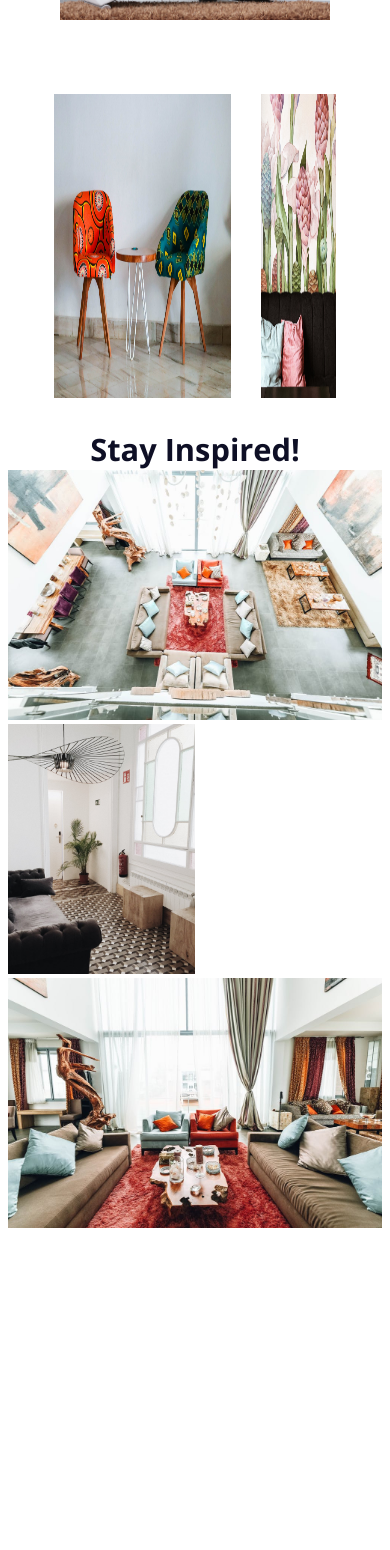
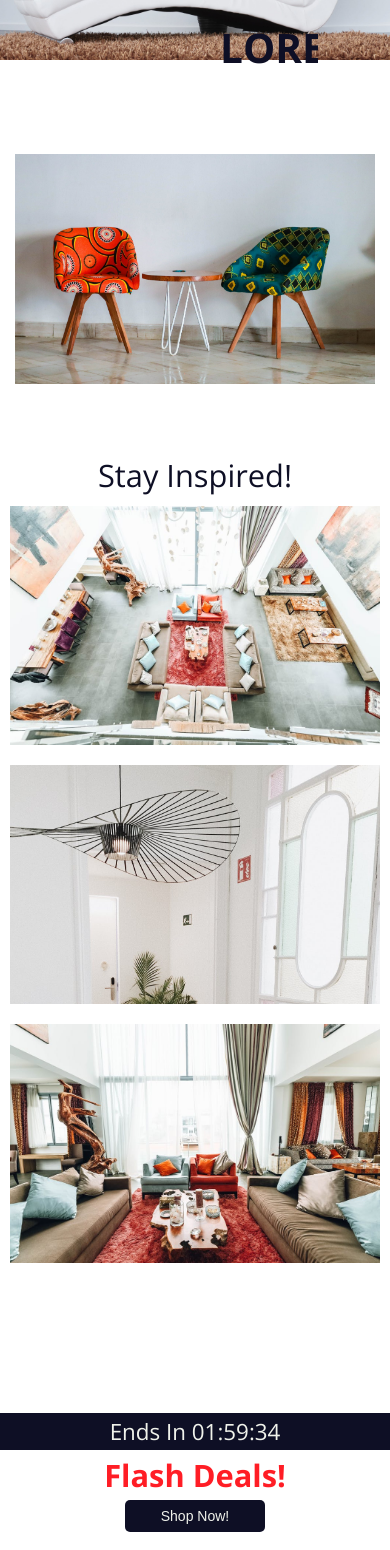
Before and after one commit to yirano/react-luna_living, a React (Create React App) app: page / in a window 390 px wide. Shown: the part 380-1930 px from the top of the page. Before the commit the page ends 1612 px from the top, so only its background shows below. Built offline with nearby package versions, Linux system fonts and the light colour scheme.

Commit message:
Modify elements to be responsive

```diff
--- a/src/App.css
+++ b/src/App.css
@@ -2,6 +2,7 @@
 	--black: #0e0f25;
 	--blue-grey: #6b7e87;
 	--white: #f0f2eb;
+	--red: #ff1d25;
 }
 
 *,
@@ -15,6 +16,12 @@ html {
 main {
 	font-family: 'Open Sans', sans-serif;
 	color: var(--black);
+	padding-bottom: 200px;
+}
+
+section {
+	margin-bottom: 60px;
+	padding: 40px 0;
 }
 
 h1 {
--- a/src/App.js
+++ b/src/App.js
@@ -3,6 +3,7 @@ import Header from './components/Header/Header';
 import Hero from './components/Hero/Hero';
 import NewItems from './components/NewItems/NewItems';
 import Inspiration from './components/Inspiration/Inspiration';
+import Deals from './components/Deals/Deals';
 import './App.css';
 
 function App() {
@@ -12,6 +13,7 @@ function App() {
 			<Hero />
 			<NewItems />
 			<Inspiration />
+			<Deals />
 		</main>
 	);
 }
--- /dev/null
+++ b/src/components/Deals/Deals.css
@@ -0,0 +1,86 @@
+.deals {
+	display: flex;
+	flex-flow: column;
+	justify-content: center;
+	align-items: center;
+}
+
+.timer {
+	background-color: var(--black);
+	color: var(--white);
+	width: 100%;
+	text-align: center;
+}
+
+.timer h3 {
+	font-weight: 400;
+	font-size: 1.6em;
+	padding: 3px 0;
+}
+
+.dealsBody {
+	width: 100%;
+	text-align: center;
+}
+
+.dealsBody h3 {
+	color: var(--red);
+	margin: 4px 0;
+}
+
+.dealsBody button {
+	width: 140px;
+	background-color: var(--black);
+	color: var(--white);
+	padding: 8px 12px;
+	outline: none;
+	border: none;
+	border-radius: 5px;
+}
+
+.cardContainer {
+	display: flex;
+	justify-content: center;
+	flex-wrap: wrap;
+}
+
+.cardImg {
+	overflow: hidden;
+}
+
+.cardImg img {
+	width: 140%;
+}
+
+.card {
+	background-color: var(--white);
+	width: 260px;
+	margin: 20px 10px;
+}
+
+.cardText {
+	padding: 20px 9px;
+	height: 150px;
+	line-height: 1.8em;
+}
+
+.card h4 {
+	font-size: 1.4em;
+	font-weight: 400;
+}
+
+.price {
+	color: var(--red);
+	margin-top: 20px;
+}
+
+.card h5 {
+	text-decoration: line-through;
+	font-weight: 400;
+}
+
+@media only screen and (max-width: 768px) {
+	.card {
+		width: 500px;
+	}
+}
--- /dev/null
+++ b/src/components/Deals/Deals.js
@@ -0,0 +1,67 @@
+import React from 'react';
+import Dining from '../../Images/clearance-dining.jpeg';
+import Chairs from '../../Images/clearance-greychairs.jpg';
+import Pillows from '../../Images/clearance-pillows.jpeg';
+import Modern from '../../Images/clearance-modern.jpg';
+import './Deals.css';
+
+export default function Deals() {
+	return (
+		<section className="deals">
+			<div className="timer">
+				<h3>Ends In 01:59:34</h3>
+			</div>
+			<div className="dealsBody">
+				<h3>Flash Deals!</h3>
+				<button>Shop Now!</button>
+
+				<div className="cardContainer">
+					<div className="card">
+						<div className="cardImg">
+							<img src={Chairs} alt="sales item" />
+						</div>
+						<div className="cardText">
+							<h4>Lorem Ipsum</h4>
+							<p>Aliquam erat volutpat. Pellentesque rhoncus porta magna eget convallis.</p>
+							<h4 className="price">$799.99</h4>
+							<h5>$1299.99</h5>
+						</div>
+					</div>
+					<div className="card">
+						<div className="cardImg">
+							<img src={Dining} alt="sales item" />
+						</div>
+						<div className="cardText">
+							<h4>Lorem Ipsum</h4>
+							<p>Aliquam erat volutpat. Pellentesque rhoncus porta magna eget convallis.</p>
+							<h4 className="price">$799.99</h4>
+							<h5>$1299.99</h5>
+						</div>
+					</div>
+					<div className="card">
+						<div className="cardImg">
+							<img src={Modern} alt="sales item" />
+						</div>
+						<div className="cardText">
+							<h4>Lorem Ipsum</h4>
+							<p>Aliquam erat volutpat. Pellentesque rhoncus porta magna eget convallis.</p>
+							<h4 className="price">$799.99</h4>
+							<h5>$1299.99</h5>
+						</div>
+					</div>
+					<div className="card">
+						<div className="cardImg">
+							<img src={Pillows} alt="sales item" />
+						</div>
+						<div className="cardText">
+							<h4>Lorem Ipsum</h4>
+							<p>Aliquam erat volutpat. Pellentesque rhoncus porta magna eget convallis.</p>
+							<h4 className="price">$799.99</h4>
+							<h5>$1299.99</h5>
+						</div>
+					</div>
+				</div>
+			</div>
+		</section>
+	);
+}
--- a/src/components/Hero/Hero.css
+++ b/src/components/Hero/Hero.css
@@ -1,6 +1,6 @@
 .hero {
 	max-height: 600px;
-	padding: 40px 60px;
+	padding: 0;
 }
 
 .heroContainer {
--- a/src/components/Inspiration/Inspiration.css
+++ b/src/components/Inspiration/Inspiration.css
@@ -1,15 +1,31 @@
 .inspiration {
-	display: flex;
-	max-width: 1300px;
-	margin: 0 auto;
-	justify-content: center;
-	flex-flow: column;
-	align-items: center;
+	text-align: center;
 }
 
-.inspiration img {
-	width: auto;
-	min-height: 100px;
-	height: 250px;
-	margin: 0 8px;
+.inspiration h3 {
+	font-weight: 400;
 }
+
+.imgCardContainer {
+	display: flex;
+	flex-wrap: wrap;
+	justify-content: center;
+}
+
+.imgCard {
+	height: 239px;
+	overflow: hidden;
+	width: 350px;
+	margin: 10px;
+}
+
+.imgCard img {
+	width: 100%;
+}
+
+@media only screen and (max-width: 768px) {
+	.imgCard {
+		width: 100%;
+		max-height: 300px;
+	}
+}
--- a/src/components/Inspiration/Inspiration.js
+++ b/src/components/Inspiration/Inspiration.js
@@ -8,10 +8,16 @@ export default function Inspiration() {
 	return (
 		<section className="inspiration">
 			<h3>Stay Inspired!</h3>
-			<div className="inspirationImgWrapper">
-				<img src={Aerial} alt="View from up top" />
-				<img src={Lights} alt="Hanging lights" />
-				<img src={Colorful} alt="Colorful furniture" />
+			<div className="imgCardContainer">
+				<div className="imgCard">
+					<img src={Aerial} alt="View from up top" />
+				</div>
+				<div className="imgCard">
+					<img src={Lights} alt="Hanging lights" />
+				</div>
+				<div className="imgCard">
+					<img src={Colorful} alt="Colorful furniture" />
+				</div>
 			</div>
 		</section>
 	);
--- a/src/components/NewItems/NewItems.css
+++ b/src/components/NewItems/NewItems.css
@@ -4,8 +4,8 @@
 	text-align: center;
 	justify-content: center;
 	padding: 30px 0;
-	width: 80%;
-	max-width: 1300px;
+	max-width: 1140px;
+	flex-wrap: wrap;
 }
 
 .newLeftWrapper h3 {
@@ -16,9 +16,8 @@
 }
 
 .newItems img {
-	width: 100%;
-	min-height: 300px;
-	height: 100%;
+	max-height: 400px;
+	width: auto;
 }
 
 .newItems h3 {
@@ -29,4 +28,15 @@
 .newLeftWrapper,
 .newRightWrapper {
 	margin: 0 15px;
+	display: flex;
 }
+
+@media only screen and (max-width: 768px) {
+	.newRightWrapper {
+		display: none;
+	}
+	.newItems img {
+		height: auto;
+		width: 100%;
+	}
+}
--- a/src/components/NewItems/NewItems.js
+++ b/src/components/NewItems/NewItems.js
@@ -7,7 +7,6 @@ export default function NewItems() {
 	return (
 		<section className="newItems">
 			<div className="newLeftWrapper">
-				<h3>Lorem ipsum dolor sit</h3>
 				<img src={ColorfulChair} alt="Colorful Chairs" />
 			</div>
 			<div className="newRightWrapper">
```
